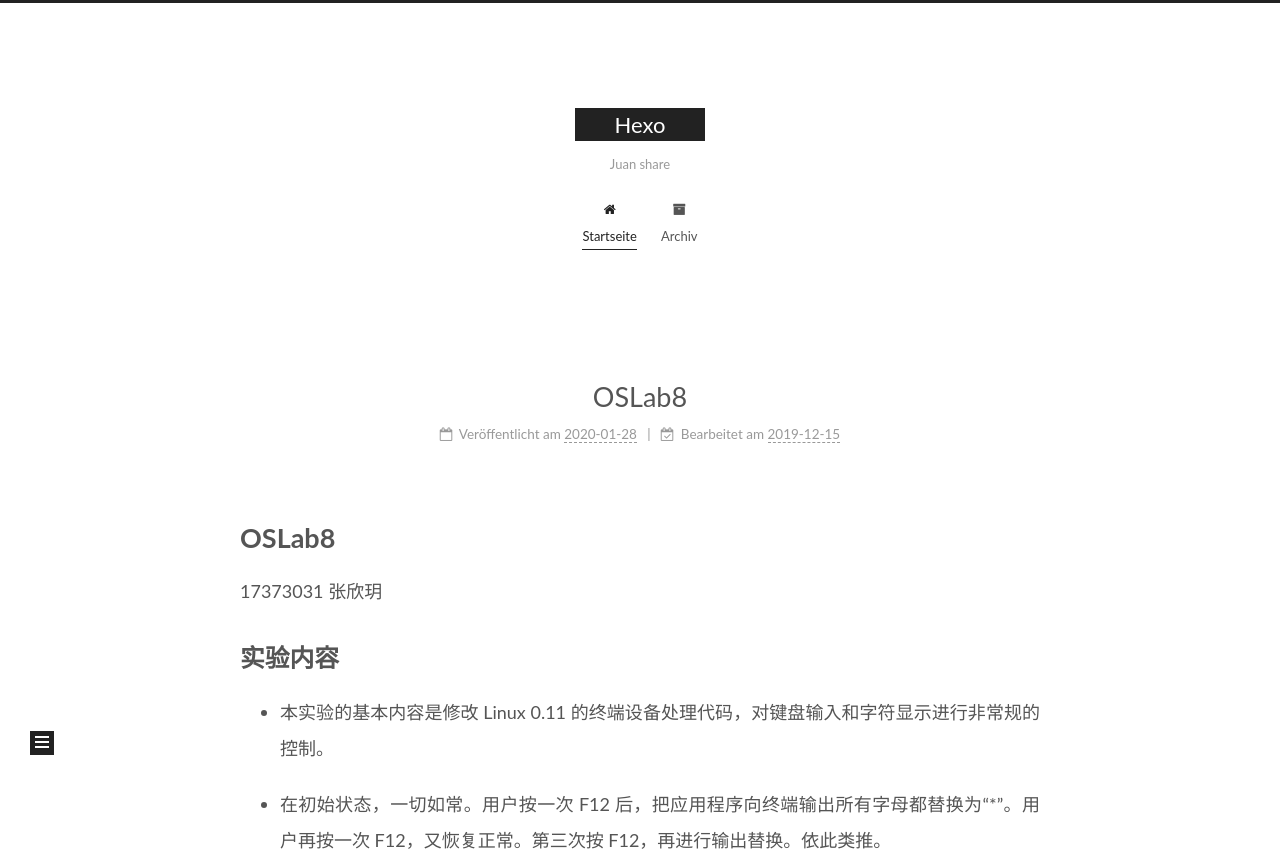
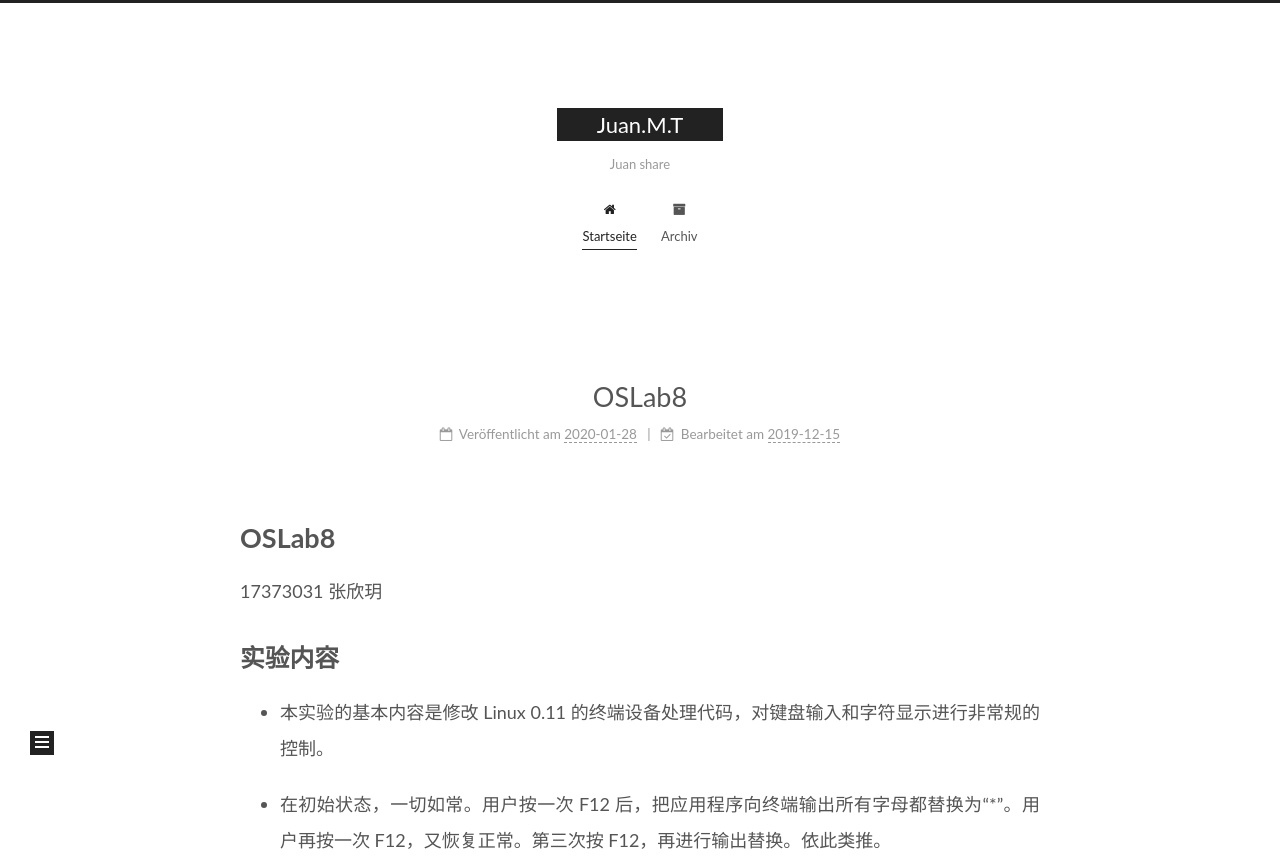
Before and after one commit to zxy874175242/zxy874175242.github.io, a plain HTML site: page index.html in a window 1280 px wide. Shown: the top 861 px of the page. Drawn offline with Linux system fonts and the light colour scheme.

Commit message:
Site updated: 2020-01-28 23:52:58

```diff
--- a/css/main.css
+++ b/css/main.css
@@ -1153,7 +1153,7 @@ pre .javascript .function {
 }
 .links-of-author a::before,
 .links-of-author span.exturl::before {
-  background: #0391ff;
+  background: #ffc247;
   border-radius: 50%;
   content: ' ';
   display: inline-block;
--- a/index.html
+++ b/index.html
@@ -47,9 +47,9 @@
 </script>
 
   <meta property="og:type" content="website">
-<meta property="og:title" content="Hexo">
+<meta property="og:title" content="Juan.M.T">
 <meta property="og:url" content="http://yoursite.com/index.html">
-<meta property="og:site_name" content="Hexo">
+<meta property="og:site_name" content="Juan.M.T">
 <meta property="og:locale" content="ch">
 <meta property="article:author" content="Juan">
 <meta name="twitter:card" content="summary">
@@ -66,7 +66,7 @@
   };
 </script>
 
-  <title>Hexo</title>
+  <title>Juan.M.T</title>
 
 
 
@@ -110,7 +110,7 @@
     <div>
       <a href="/" class="brand" rel="start">
         <span class="logo-line-before"><i></i></span>
-        <span class="site-title">Hexo</span>
+        <span class="site-title">Juan.M.T</span>
         <span class="logo-line-after"><i></i></span>
       </a>
     </div>
@@ -175,7 +175,7 @@
     </span>
 
     <span hidden itemprop="publisher" itemscope itemtype="http://schema.org/Organization">
-      <meta itemprop="name" content="Hexo">
+      <meta itemprop="name" content="Juan.M.T">
     </span>
       <header class="post-header">
         <h1 class="post-title" itemprop="name headline">
@@ -274,7 +274,7 @@
     </span>
 
     <span hidden itemprop="publisher" itemscope itemtype="http://schema.org/Organization">
-      <meta itemprop="name" content="Hexo">
+      <meta itemprop="name" content="Juan.M.T">
     </span>
       <header class="post-header">
         <h1 class="post-title" itemprop="name headline">
@@ -451,7 +451,7 @@
     </span>
 
     <span hidden itemprop="publisher" itemscope itemtype="http://schema.org/Organization">
-      <meta itemprop="name" content="Hexo">
+      <meta itemprop="name" content="Juan.M.T">
     </span>
       <header class="post-header">
         <h1 class="post-title" itemprop="name headline">
@@ -604,7 +604,7 @@
     </span>
 
     <span hidden itemprop="publisher" itemscope itemtype="http://schema.org/Organization">
-      <meta itemprop="name" content="Hexo">
+      <meta itemprop="name" content="Juan.M.T">
     </span>
       <header class="post-header">
         <h1 class="post-title" itemprop="name headline">
@@ -769,7 +769,7 @@ movl KERNEL_STACK(%ebx),%esp
     </span>
 
     <span hidden itemprop="publisher" itemscope itemtype="http://schema.org/Organization">
-      <meta itemprop="name" content="Hexo">
+      <meta itemprop="name" content="Juan.M.T">
     </span>
       <header class="post-header">
         <h1 class="post-title" itemprop="name headline">
@@ -983,7 +983,7 @@ fprintk(1, &quot;The ID of running process is %ld&quot;, current-&gt;pid);
     </span>
 
     <span hidden itemprop="publisher" itemscope itemtype="http://schema.org/Organization">
-      <meta itemprop="name" content="Hexo">
+      <meta itemprop="name" content="Juan.M.T">
     </span>
       <header class="post-header">
         <h1 class="post-title" itemprop="name headline">
@@ -1047,7 +1047,7 @@ fprintk(1, &quot;The ID of running process is %ld&quot;, current-&gt;pid);
     </span>
 
     <span hidden itemprop="publisher" itemscope itemtype="http://schema.org/Organization">
-      <meta itemprop="name" content="Hexo">
+      <meta itemprop="name" content="Juan.M.T">
     </span>
       <header class="post-header">
         <h1 class="post-title" itemprop="name headline">
@@ -1124,7 +1124,7 @@ fprintk(1, &quot;The ID of running process is %ld&quot;, current-&gt;pid);
     </span>
 
     <span hidden itemprop="publisher" itemscope itemtype="http://schema.org/Organization">
-      <meta itemprop="name" content="Hexo">
+      <meta itemprop="name" content="Juan.M.T">
     </span>
       <header class="post-header">
         <h1 class="post-title" itemprop="name headline">
@@ -1220,7 +1220,7 @@ fprintk(1, &quot;The ID of running process is %ld&quot;, current-&gt;pid);
     </span>
 
     <span hidden itemprop="publisher" itemscope itemtype="http://schema.org/Organization">
-      <meta itemprop="name" content="Hexo">
+      <meta itemprop="name" content="Juan.M.T">
     </span>
       <header class="post-header">
         <h1 class="post-title" itemprop="name headline">
```
Also changed, not shown: 2020/01/28/OSLab4-1/index.html (+4 -4 lines), 2020/01/28/OSLab5/index.html (+4 -4 lines), 2020/01/28/OSLab6/index.html (+4 -4 lines), 2020/01/28/OSLab7/index.html (+4 -4 lines), 2020/01/28/OSLab8/index.html (+4 -4 lines), 2020/01/28/OSLab9/index.html (+4 -4 lines), 2020/01/28/hello-world/index.html (+4 -4 lines), 2020/01/28/oslab1/index.html (+4 -4 lines), 2020/01/28/oslab4/index.html (+4 -4 lines), archives/2020/01/index.html (+4 -4 lines), archives/2020/index.html (+4 -4 lines), archives/index.html (+4 -4 lines).
